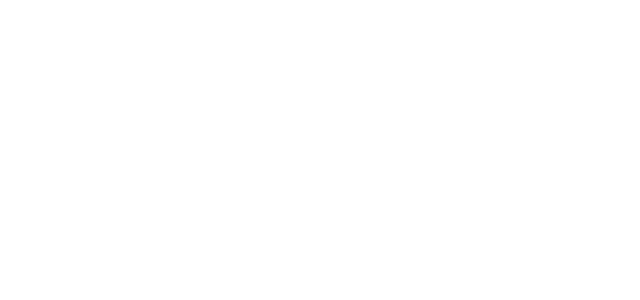
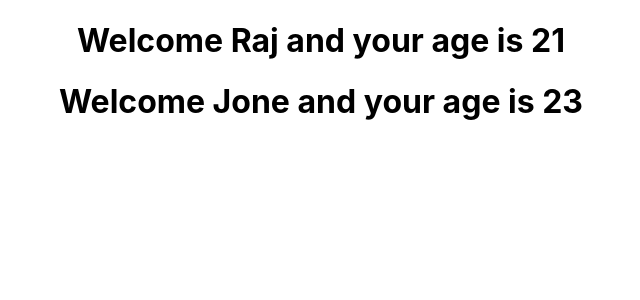
Before and after one commit to imran-mind/ReactJS-Tutorial, a React (Create React App) app: page / in a window 1280 px wide. Shown: the top 300 px of the page, without its empty margins (319-959 px from the left). Built offline with nearby package versions, Linux system fonts and the light colour scheme.

Commit message:
React props

```diff
--- a/src/App.js
+++ b/src/App.js
@@ -1,9 +1,12 @@
 import './App.css';
+import Greeting from './Greeting';
 
 function App() {
+  // props -> properties
   return (
     <div className="App">
-
+      <Greeting name={"Raj"} age={21} />
+      <Greeting name={"Jone"} age={23} />
     </div>
   );
 }
--- /dev/null
+++ b/src/Greeting.js
@@ -0,0 +1,19 @@
+import React from 'react'
+import PropTypes from 'prop-types';
+
+// {name, age}
+function Greeting({ name, age }) {
+
+    return (
+        <div>
+            <h1>Welcome {name} and your age is {age}</h1>
+        </div>
+    )
+}
+
+Greeting.propTypes = {
+    name: PropTypes.string.isRequired,
+    age: PropTypes.number
+}
+
+export default Greeting
```
